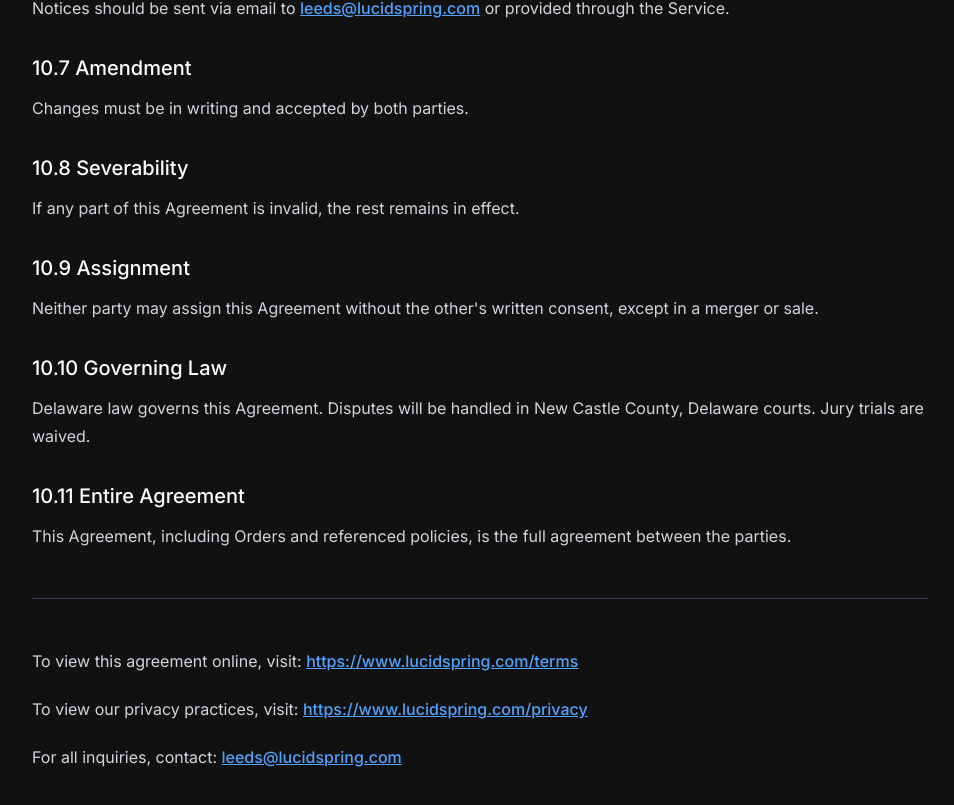
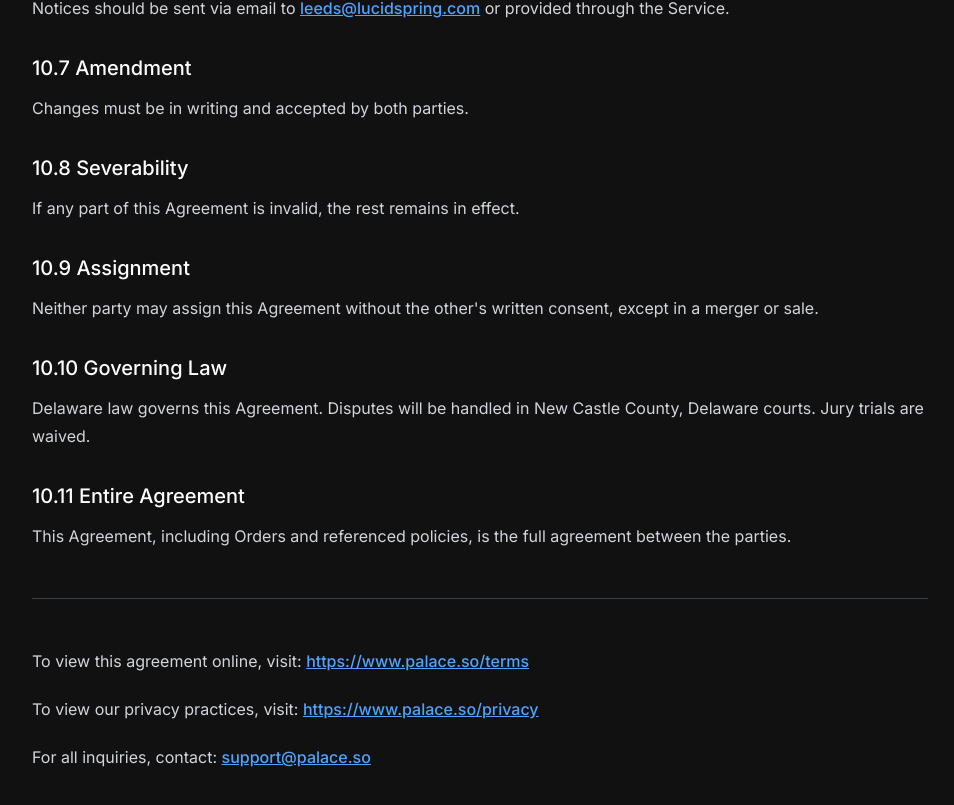
Before and after one commit to dereky98/lucid-spring-marketing, a Next.js app: page /terms in a window 1280 px wide. Shown: the part 5164-5969 px from the top of the page, without its empty margins (160-1114 px from the left). Built offline with nearby package versions, Linux system fonts and the light colour scheme; no server answers; a web font is replaced by a local one.

Commit message:
Fix integrations alignment

```diff
--- a/app/terms/page.tsx
+++ b/app/terms/page.tsx
@@ -312,29 +312,23 @@ const TermsOfService: React.FC = () => {
             <section className="mb-8">
               <p className="text-gray-300">
                 To view this agreement online, visit:{" "}
-                <a
-                  href="https://www.lucidspring.com/terms"
-                  className="text-blue-400 hover:text-blue-300"
-                >
-                  https://www.lucidspring.com/terms
+                <a href="https://www.palace.so/terms" className="text-blue-400 hover:text-blue-300">
+                  https://www.palace.so/terms
                 </a>
               </p>
               <p className="text-gray-300">
                 To view our privacy practices, visit:{" "}
                 <a
-                  href="https://www.lucidspring.com/privacy"
+                  href="https://www.palace.so/privacy"
                   className="text-blue-400 hover:text-blue-300"
                 >
-                  https://www.lucidspring.com/privacy
+                  https://www.palace.so/privacy
                 </a>
               </p>
               <p className="text-gray-300">
                 For all inquiries, contact:{" "}
-                <a
-                  href="mailto:leeds@lucidspring.com"
-                  className="text-blue-400 hover:text-blue-300"
-                >
-                  leeds@lucidspring.com
+                <a href="mailto:support@palace.so" className="text-blue-400 hover:text-blue-300">
+                  support@palace.so
                 </a>
               </p>
             </section>
--- a/components/Integrations.tsx
+++ b/components/Integrations.tsx
@@ -49,7 +49,7 @@ export default function Integrations() {
   return (
     <section className="relative pt-24 px-8 bg-[#EFF1F2]">
       <div className="max-w-4xl mx-auto w-full">
-        <div className="flex flex-row gap-4 sm:gap-6 md:gap-8 items-start">
+        <div className="flex flex-row gap-4 sm:gap-6 md:gap-8 items-center">
           {/* Dashboard image on the left - 50% */}
           <motion.div
             initial={{ opacity: 0, x: -50 }}
@@ -73,7 +73,7 @@ export default function Integrations() {
             whileInView={{ opacity: 1, x: 0 }}
             transition={{ duration: 0.8 }}
             viewport={{ once: true }}
-            className="w-1/2 flex flex-col pt-0 sm:pt-4 md:pt-8"
+            className="w-1/2 flex flex-col justify-center"
           >
             <h2 className="text-lg sm:text-xl md:text-2xl font-medium text-gray-900 mb-2 sm:mb-4 leading-tight">
               Integrations
```
